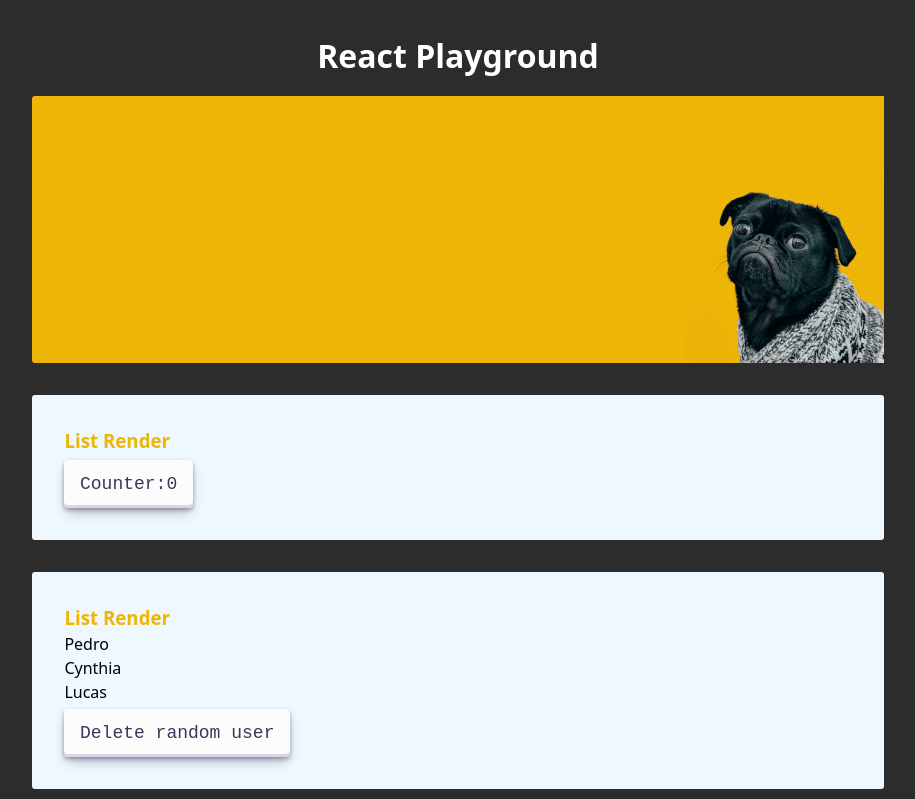
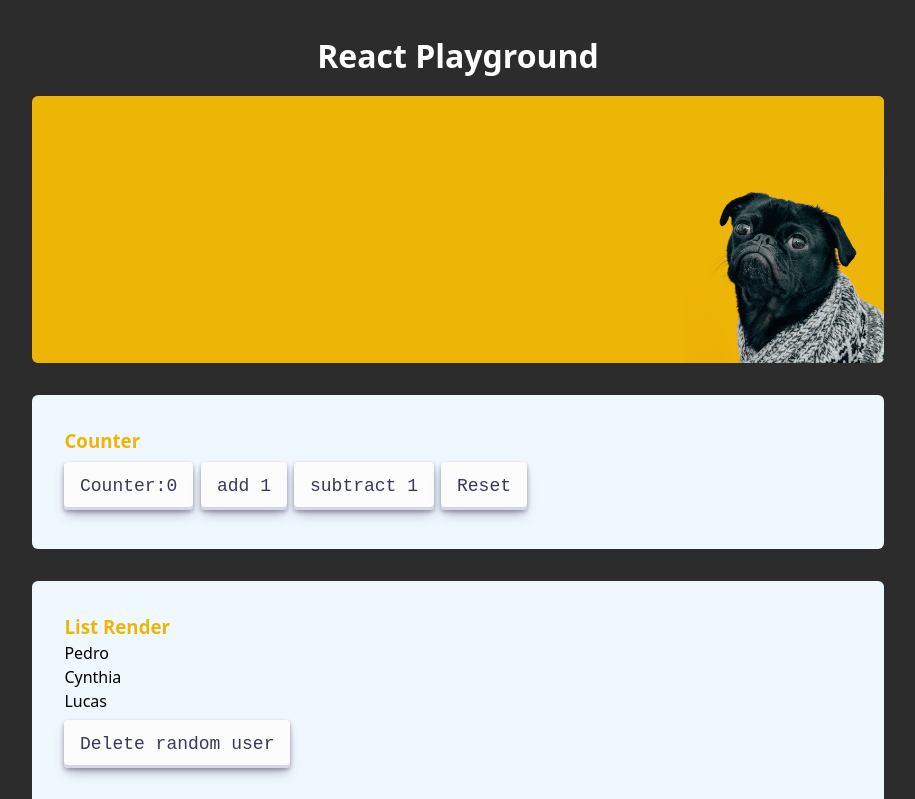
Before and after one commit to pdrowilson/react-advanced, a React (Vite) app: page / in a window 1280 px wide. Shown: the top 799 px of the page, without its empty margins (182-1097 px from the left). Built offline with nearby package versions, Linux system fonts and the light colour scheme.

Commit message:
updated counter component

```diff
--- a/src/App.css
+++ b/src/App.css
@@ -68,18 +68,20 @@ h1 {
 }
 img {
   width: 200px;
+  border-bottom-right-radius: 6px;
+  border-top-right-radius: 6px;
 }
 .img-card {
   display: flex;
   justify-content: right;
-  border-radius: 3px;
+  border-radius: 6px;
   padding: 0;
   margin: 1rem 0;
   background-color: #EDB506;
   width: 70%;
 }
 .card {
-  border-radius: 3px;
+  border-radius: 6px;
   padding: 2rem;
   margin: 1rem 0;
   background-color: aliceblue;
@@ -95,7 +97,7 @@ img {
 }
 
 .btn {
-  margin-top: 5px;
+  margin: 7px 7px 7px 0;
   align-items: center;
   appearance: none;
   background-color: #FCFCFD;
--- a/src/components/Counter/index.jsx
+++ b/src/components/Counter/index.jsx
@@ -5,11 +5,18 @@ function Counter() {
 
   return (
     <div className="card">
-      <h3>List Render</h3>
+      <h3>Counter</h3>
       <button className="btn" type="button" onClick={() => setCount(count + 1)}>
         Counter:
         {count}
       </button>
+      <button className="btn" type="button" onClick={() => setCount(count + 1)}>
+        add 1
+      </button>
+      <button className="btn" type="button" onClick={() => count > 0 && setCount(count - 1)}>
+        subtract 1
+      </button>
+      <button className="btn" type="button" onClick={() => setCount(0)}>Reset</button>
     </div>
   );
 }
```
